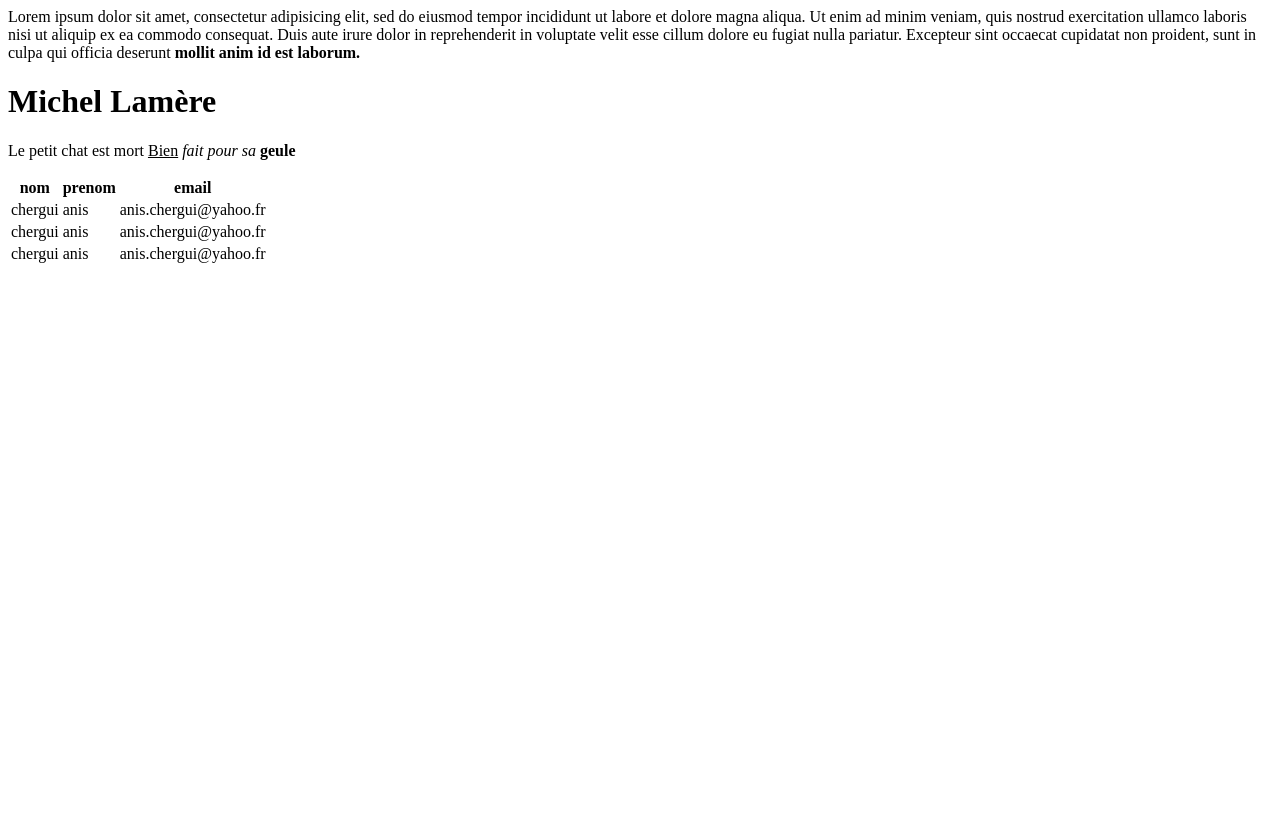
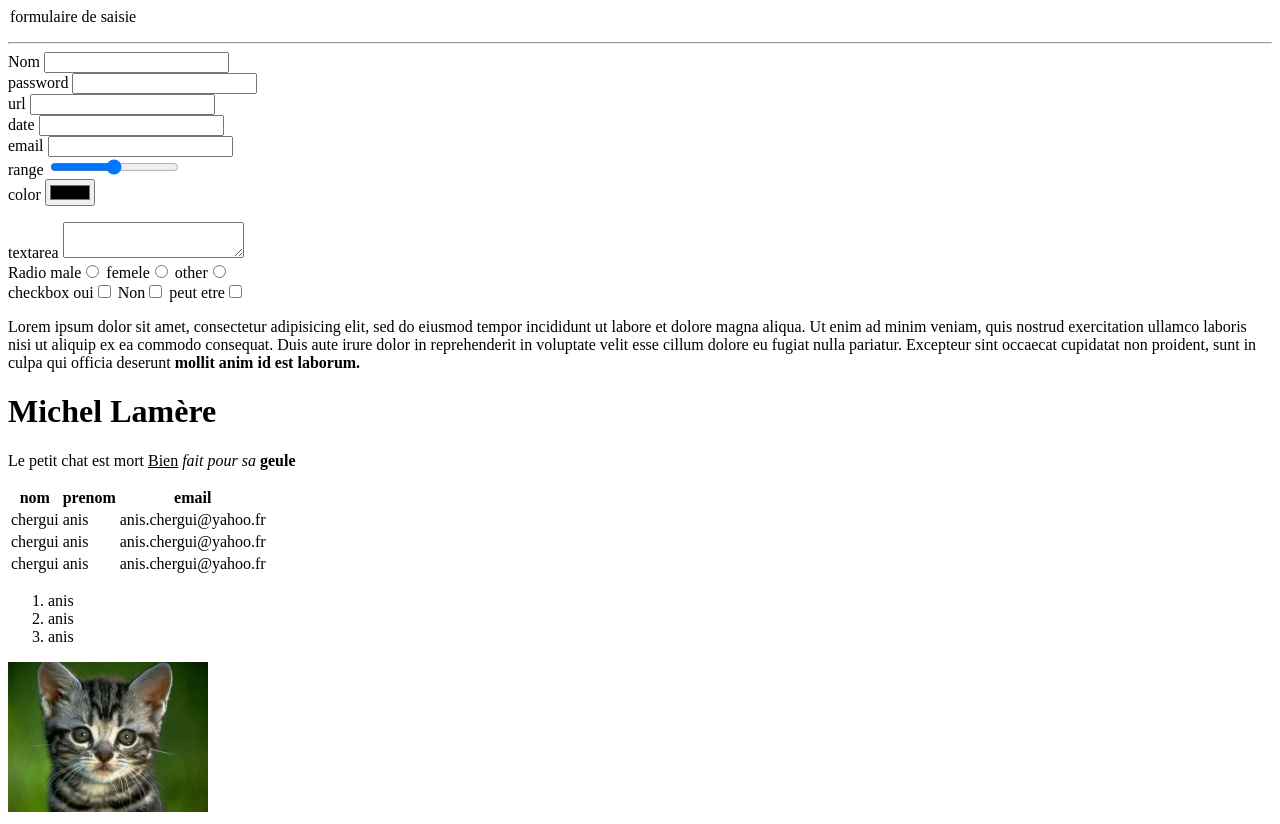
Before and after one commit to anischergui/html-intro, a plain HTML site: page index.html in a window 1280 px wide. Before the commit the page ends 800 px from the top, so only its background shows below. Drawn offline with Linux system fonts and the light colour scheme.

Commit message:
formualaire et images

```diff
--- a/index.html
+++ b/index.html
@@ -7,6 +7,60 @@
        <meta charset="utf-8">
        </head>
        <body>
+       <form action="#" method="post">
+            <legend>formulaire de saisie</legend>
+            <p></p> <hr>
+
+            <div>
+           	    <label for="nom">Nom</label>
+            	<input type="text" name="" id="nom"></input>
+            </div>
+            <div>
+           	    <label >password</label>
+            	<input type="password" name=""></input>
+            </div>
+            <div>
+           	    <label >url</label>
+            	<input type="url" name=""></input>
+            </div>
+            <div>
+           	    <label >date</label>
+            	<input type="text" name=""></input>
+            </div>
+            <div>
+           	    <label >email</label>
+            	<input type="email" name=""></input>
+            </div>
+            <div>
+           	    <label >range</label>
+            	<input type="range" name=""></input>
+            </div>
+            <div>
+           	    <label>color</label>
+            	<input type="color" name=""></input>
+            </div>
+            <p></p>
+            <div>
+           	    <label>textarea</label>
+            	<textarea></textarea>
+            </div>
+            <div>
+           	    <label>Radio</label>
+            	male<input type="radio" name="sex"></input>
+            	femele<input type="radio" name="sex"></input>
+            	other<input type="radio" name="sex"></input>
+            </div>
+            <div>
+           	    <label>checkbox</label>
+            	oui<input type="checkbox" name="yes"></input>
+            	Non<input type="checkbox" name="no"></input>
+            	peut etre<input type="checkbox" name="maybe"></input>
+            </div>
+
+
+            </form>
+
+<p></p>
            <div>
           Lorem ipsum dolor sit amet, consectetur adipisicing elit, sed do eiusmod
           tempor incididunt ut labore et dolore magna aliqua. Ut enim ad minim veniam,
@@ -51,6 +105,12 @@
 
             	</tbody>
             </table>
+            <ol>
+            	<li>anis</li>
+            	<li>anis</li>
+            	<li>anis</li>
+            </ol>
+            <img src="images/chat.jpg" alt="petit chat" title="the cat" width="200">
 
        </body>
 </html>
```
Also changed, not shown: images/chat.jpg (added).
